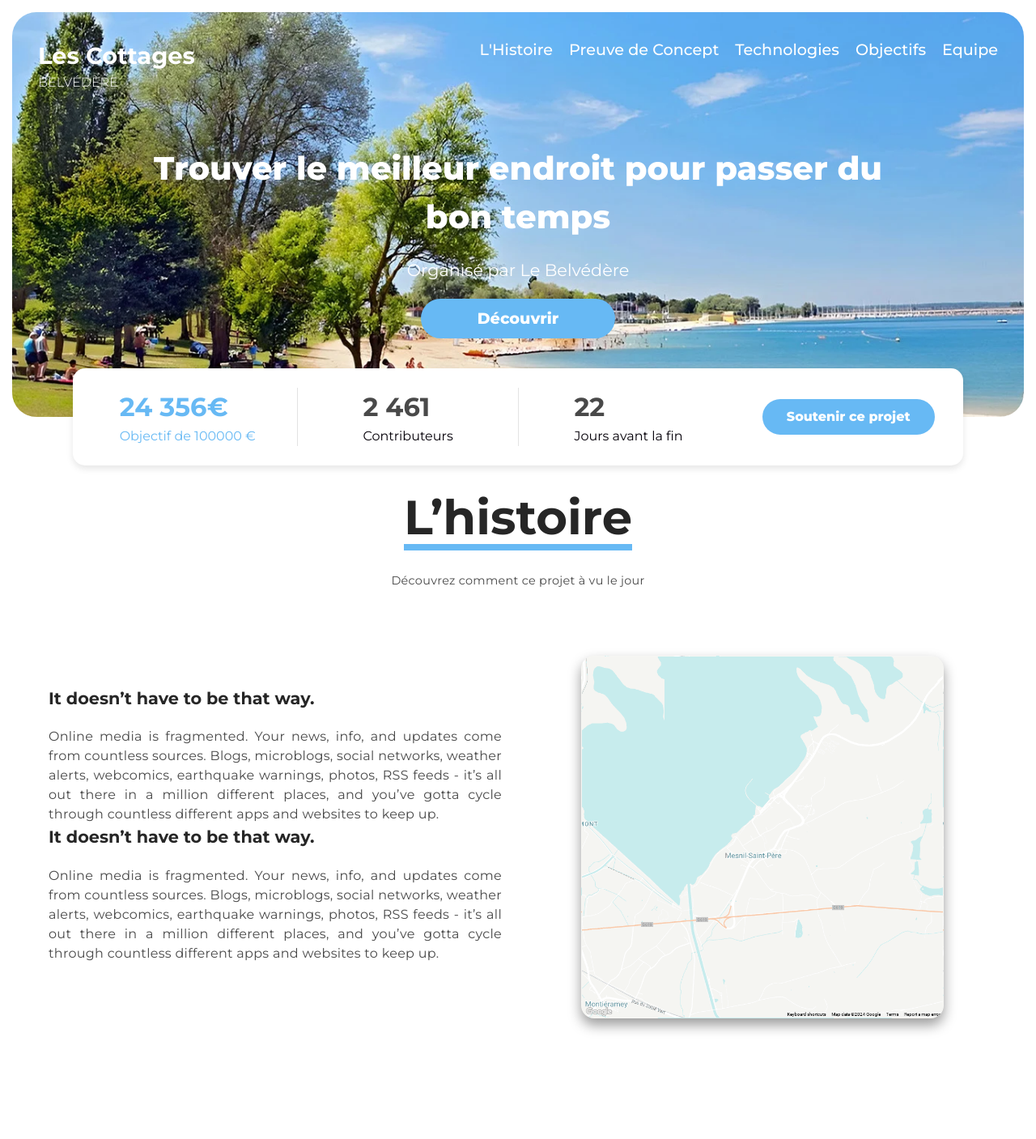
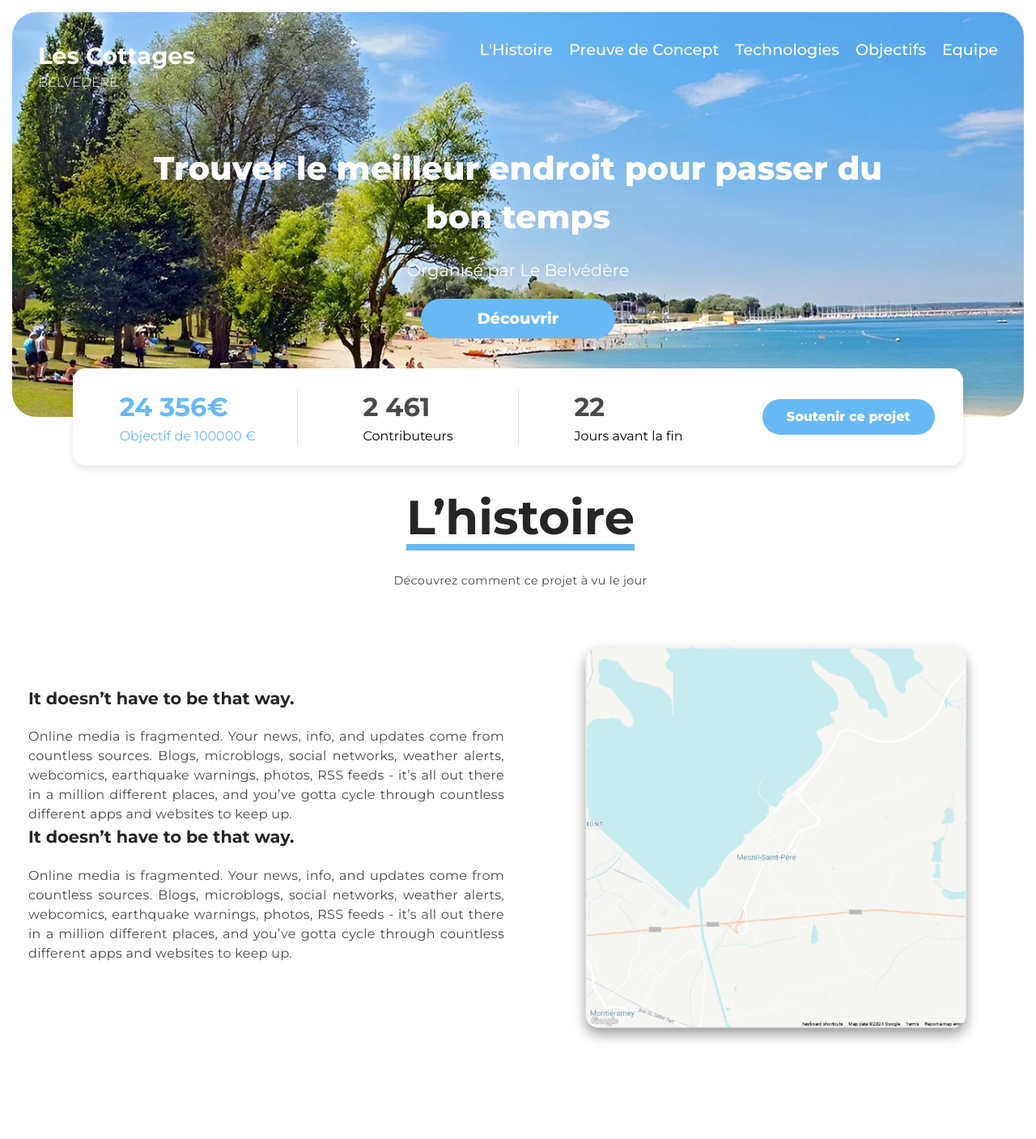
Before and after one commit to killian-dv/kickstarter-cottages-du-lac, a React (Vite) app: page / in a window 1280 px wide. Shown: the top 1407 px of the page at 81% size. Built offline with nearby package versions, Linux system fonts and the light colour scheme.

Commit message:
feat: hide scroll bar

```diff
--- a/src/App.module.scss
+++ b/src/App.module.scss
@@ -10,7 +10,7 @@
     flex-direction: column;
     align-items: center;
     justify-content: center;
-    width: 1200px;
-    height: auto;
+    margin: 0 auto;
+    width: min(calc(100vw - 24px), 1268px);
   }
 }
--- a/src/components/Concept/Concept.module.scss
+++ b/src/components/Concept/Concept.module.scss
@@ -52,5 +52,11 @@
       color: #c2c2c25e;
       font-weight: bold;
     }
+
+    .scroll__container {
+      &::-webkit-scrollbar {
+        display: none;
+      }
+    }
   }
 }
--- a/src/components/ui/sticky-scroll-reveal.jsx
+++ b/src/components/ui/sticky-scroll-reveal.jsx
@@ -1,3 +1,4 @@
+import styles from "@/components/Concept/Concept.module.scss";
 import { motion, useMotionValueEvent, useScroll } from "framer-motion";
 import React, { useRef } from "react";
 
@@ -26,7 +27,7 @@ export const StickyScroll = ({ content }) => {
   ];
   return (
     <motion.div
-      className="h-[30rem] overflow-y-auto flex justify-center relative space-x-10 rounded-md p-0"
+      className={`h-[30rem] overflow-y-auto flex justify-center relative space-x-10 rounded-md p-0 ${styles.scroll__container}`}
       ref={ref}
       style={{
         width: "100%",
```
